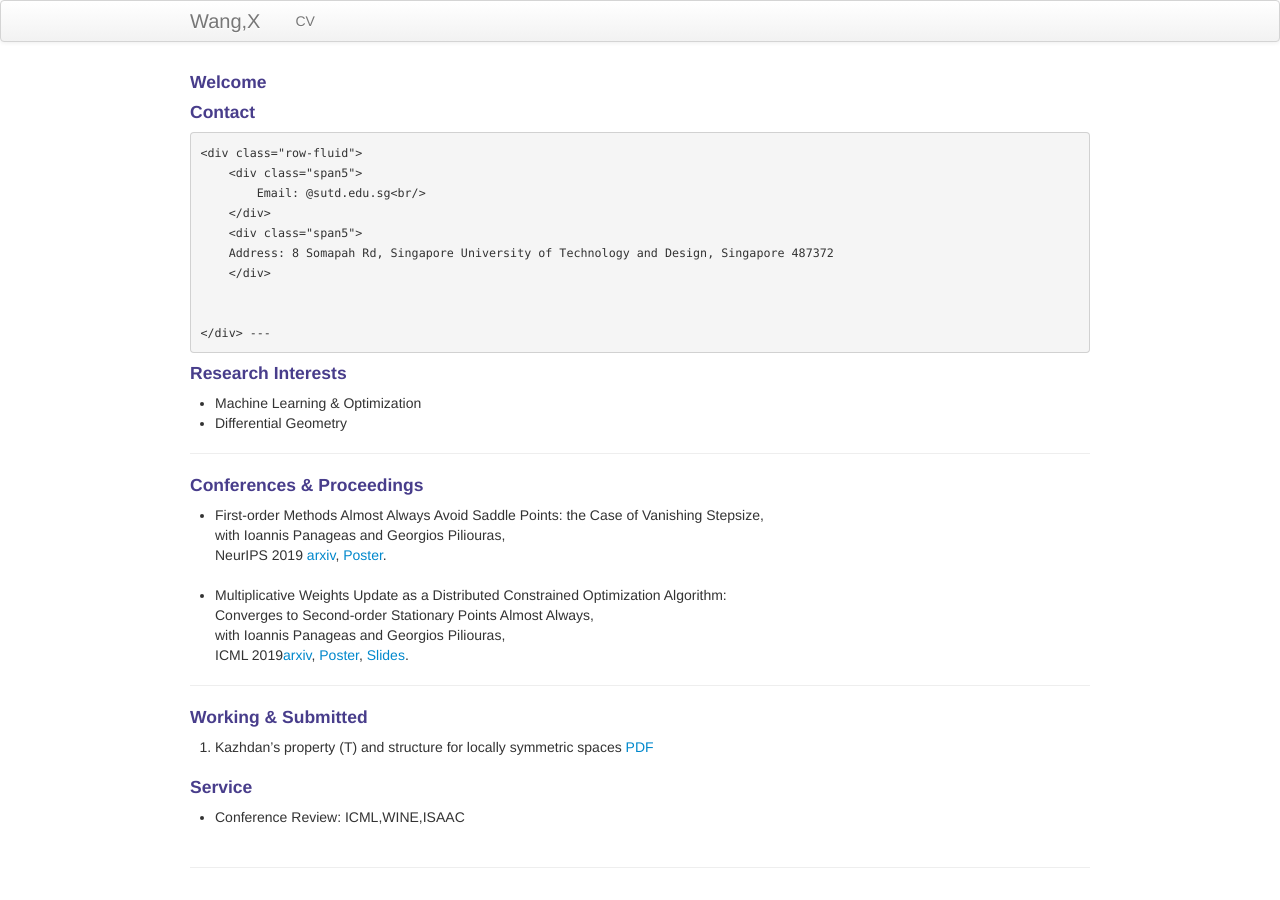
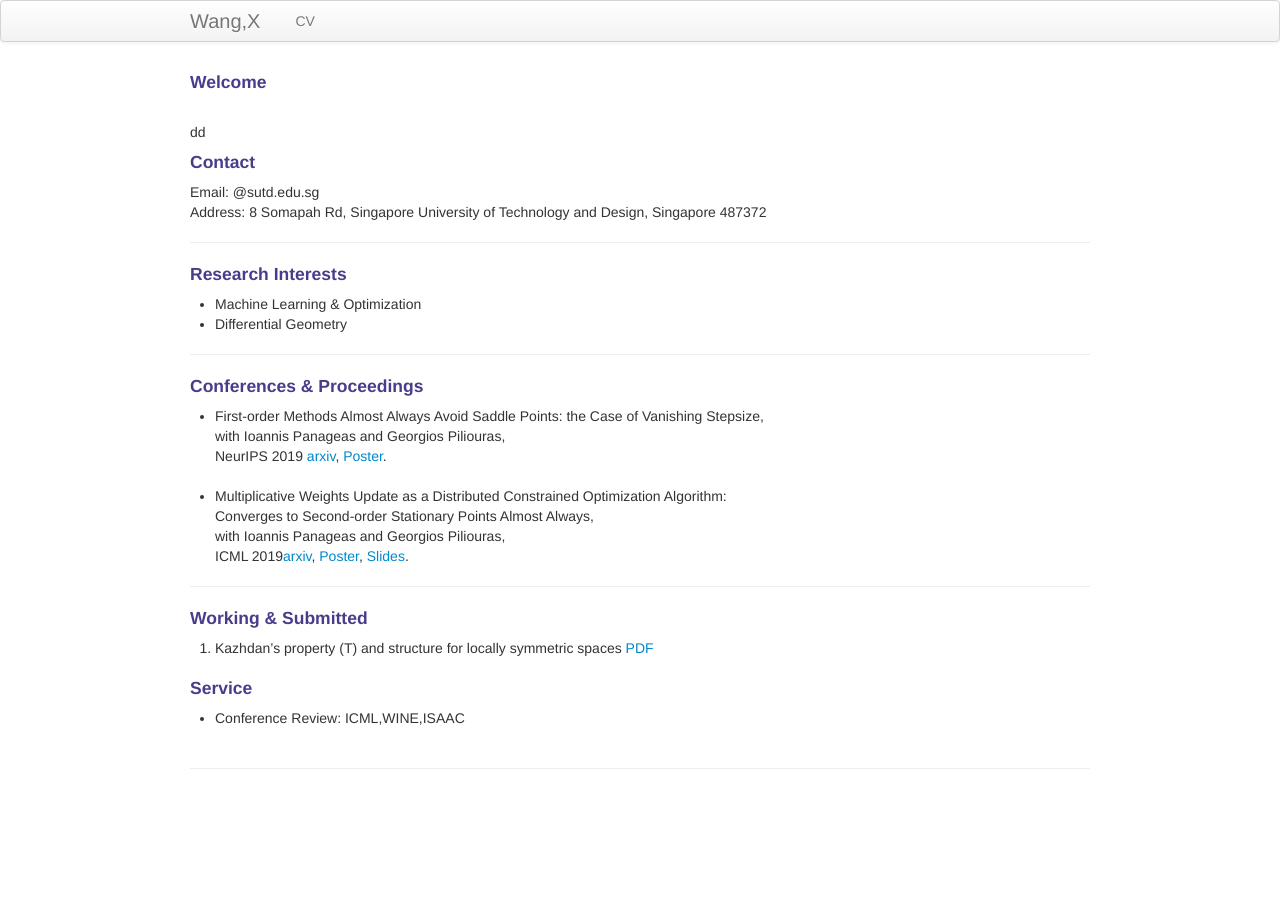
Before and after one commit to xiiaowang/xiiaowang.github.io, a Jekyll site: the page built from index.md, in a window 1280 px wide. Built offline with Jekyll 4.4.1, drawn with Linux system fonts in a browser that asks for light colours.

Commit message:
Update index.md

```diff
--- a/index.md
+++ b/index.md
@@ -7,21 +7,13 @@ keywords: machine learning, geometry
 
 
 <div class="container1">
-    <h4><a name="Welcome"></a>Welcome</h4>
+    <h4><a name="Welcome"></a>Welcome</h4><br/>
+    dd
+    <h4><a name="Email"></a>Contact</h4>
+    Email: @sutd.edu.sg<br/>
+    Address: 8 Somapah Rd, Singapore University of Technology and Design, Singapore 487372
 </div>
 
-<h4><a name="Email"></a>Contact</h4>
-
-    <div class="row-fluid">
-        <div class="span5">
-            Email: @sutd.edu.sg<br/>
-        </div>
-        <div class="span5">
-        Address: 8 Somapah Rd, Singapore University of Technology and Design, Singapore 487372
-        </div>
-
-
-    </div>
 ---
 
 <div class="container2">
```
